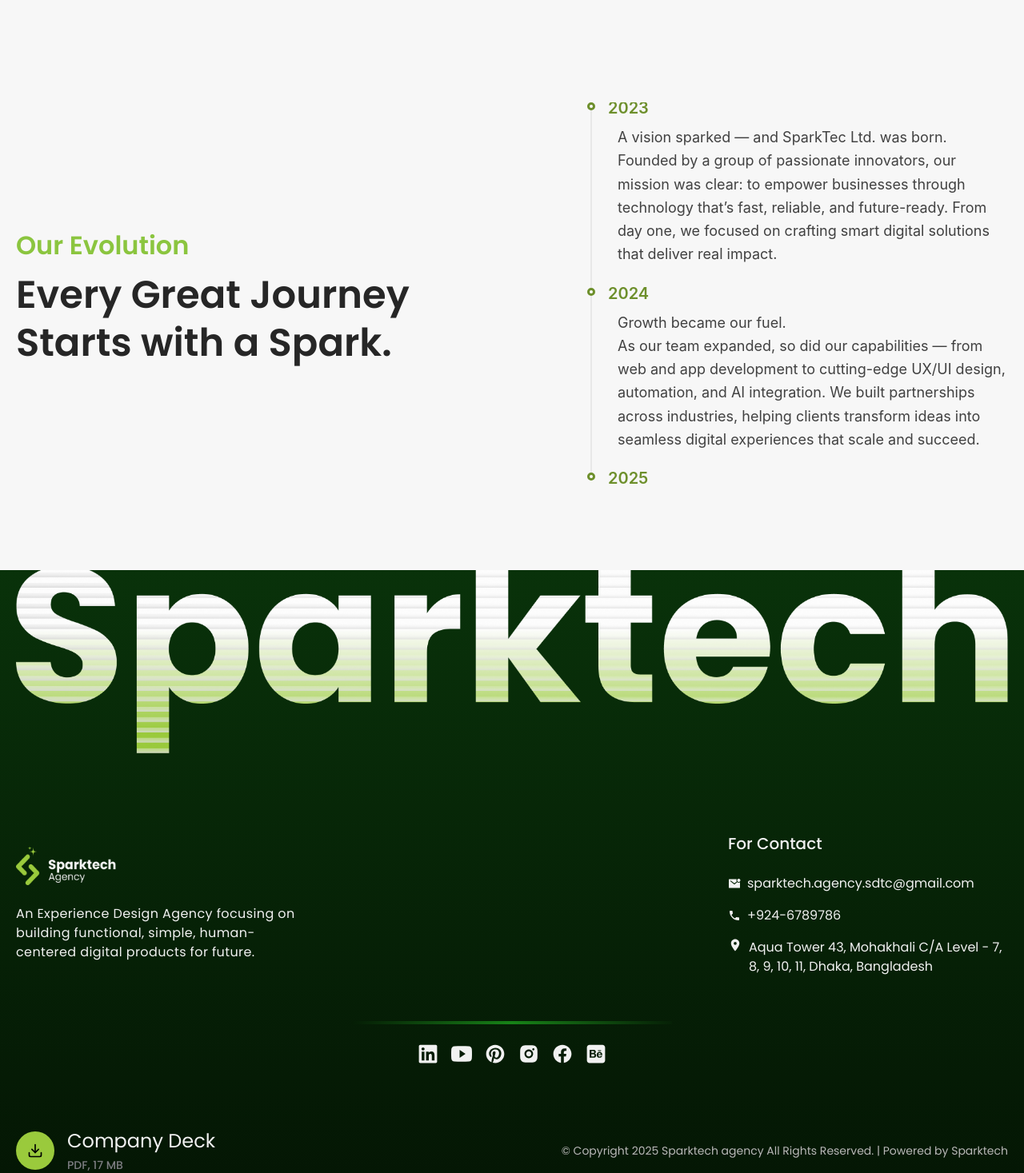
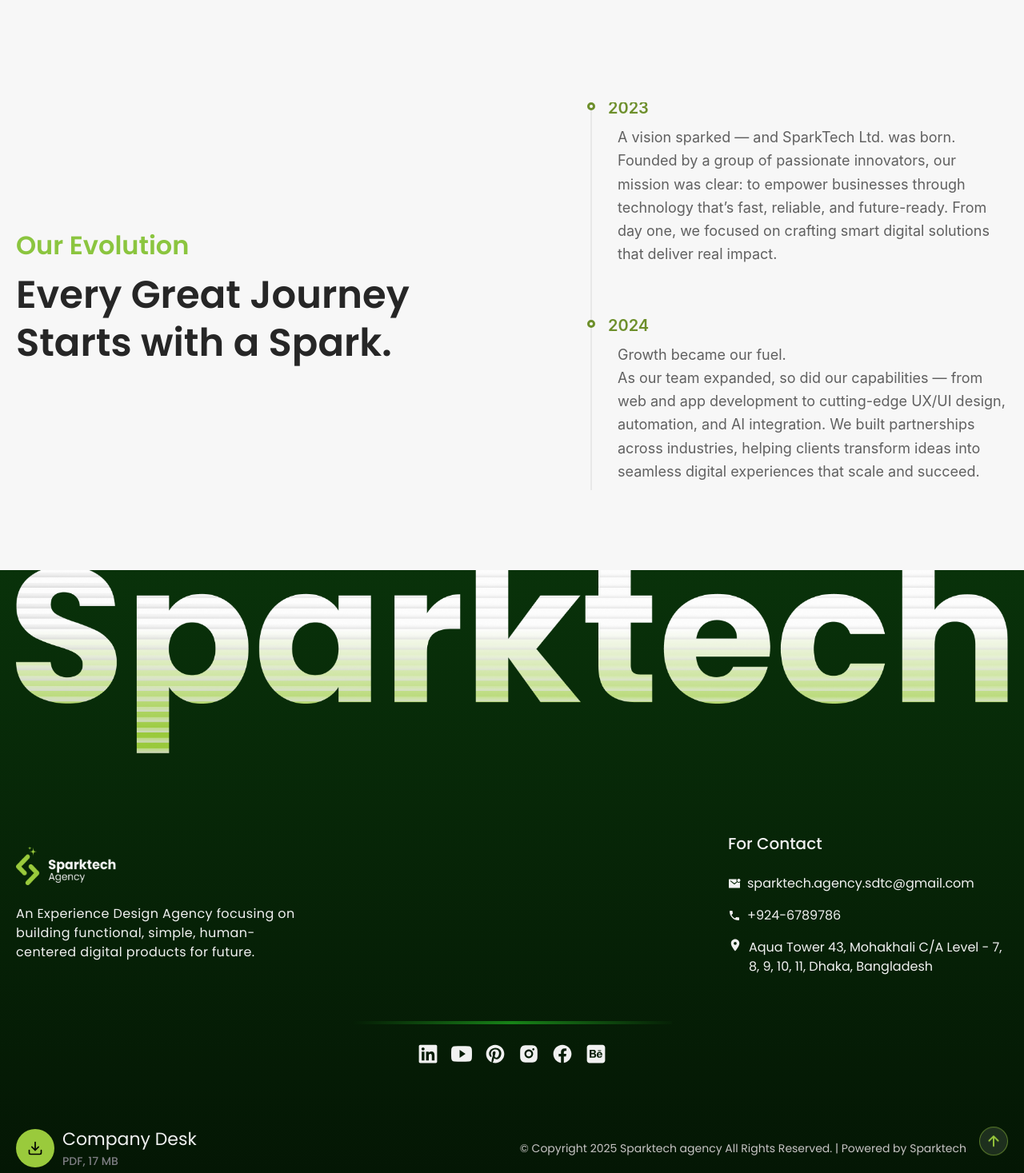
Before and after one commit to sparktechagency/sparktechagency-web-front-end, a Next.js app: page / in a window 1280 px wide. Shown: the part 5303-6770 px from the top of the page at 80% size. Built offline with nearby package versions, Linux system fonts and the light colour scheme; what @ant-design/nextjs-registry would draw is missing.

Commit message:
update contain

```diff
--- a/src/constants/home-data.tsx
+++ b/src/constants/home-data.tsx
@@ -1,5 +1,5 @@
 import { PiHandshake, PiUsersThreeDuotone } from "react-icons/pi";
-import {  FaLaptopCode, FaSmile } from "react-icons/fa";
+import { FaLaptopCode, FaSmile } from "react-icons/fa";
 import { FaCode, FaAward } from "react-icons/fa6";
 import { GiGlobe } from "react-icons/gi";
 import { BrainCircuit, ChartColumnBig, Handshake } from "lucide-react";
@@ -56,13 +56,13 @@ const statsData = [
   },
   {
     id: 3,
-    icon: <FaAward  />,
+    icon: <FaAward />,
     value: "80%",
     title: "Repeat Business",
   },
   {
     id: 4,
-    icon: <FaSmile  />,
+    icon: <FaSmile />,
     value: "99%",
     title: "Customer Satisfaction",
   },
@@ -74,8 +74,8 @@ const statsData = [
     children: (
       <div>
         <p className="text-xl font-semibold text-[#6D8F2B] mb-2">2023</p>
-          <p className="text-[#414141] max-w-[500px] leading-relaxed text-[18px] ps-3">
-            A vision sparked — and SparkTec Ltd. was born. <br />
+        <p className="text-[#606060] max-w-[500px] leading-relaxed text-[18px] ps-3">
+          A vision sparked — and SparkTech Ltd. was born. <br />
           Founded by a group of passionate innovators, our mission was clear:
           to empower businesses through technology that’s fast, reliable, and
           future-ready. From day one, we focused on crafting smart digital
@@ -89,7 +89,7 @@ const statsData = [
     children: (
       <div>
         <p className="text-xl font-semibold text-[#6D8F2B] mb-2">2024</p>
-          <p className="text-[#414141] max-w-[500px] leading-relaxed text-[18px] ps-3">
+        <p className="text-[#606060] max-w-[500px] leading-relaxed text-[18px] ps-3">
           Growth became our fuel. <br />
           As our team expanded, so did our capabilities — from web and app development to cutting-edge UX/UI design, automation, and AI integration.  We built partnerships across industries, helping clients transform ideas into seamless digital experiences that scale and succeed.
         </p>
@@ -101,13 +101,25 @@ const statsData = [
     children: (
       <div>
         <p className="text-xl font-semibold text-[#6D8F2B] mb-2">2025</p>
-          <p className="text-[#414141] max-w-[500px] leading-relaxed text-[18px] ps-3 ">
-            Growth became our fuel. <br />
-          As our team expanded, so did our capabilities — from web and app development to cutting-edge UX/UI design, automation, and AI integration.  We built partnerships across industries, helping clients transform ideas into seamless digital experiences that scale and succeed.
+        <p className="text-[#606060] max-w-[500px] leading-relaxed text-[18px] ps-3 ">
+          Innovation defines who we are today. <br />
+          Innovation defines who we are today. SparkTech continues to push boundaries with intelligent solutions that merge creativity, strategy, and technology. Our journey is just beginning — and we’re committed to shaping the digital future with passion, precision, and purpose.SparkTech embraced new technologies and smarter workflows to help clients stay ahead in the digital era. We launched next-generation projects that merged automation, data intelligence, and creative UX/UI innovation.
+        </p>
+      </div>
+    ),
+  },
+   {
+    color: "#6D8F2B",
+    children: (
+      <div>
+        <p className="text-xl font-semibold text-[#6D8F2B] mb-2">In Future</p>
+        <p className="text-[#606060] max-w-[500px] leading-relaxed text-[18px] ps-3 ">
+          As we move forward, our focus is on sustainability, innovation, and human-centered technology.
+          SparkTec aims to lead the next wave of digital evolution — building smarter, faster, and more connected experiences for the world.
         </p>
       </div>
     ),
   },
 ];
 
-export { members, statsData , BoostBusinessData , OurEvolutionData};
+export { members, statsData, BoostBusinessData, OurEvolutionData };
--- a/src/feature/home/our-evolution/OurEvolution.tsx
+++ b/src/feature/home/our-evolution/OurEvolution.tsx
@@ -1,6 +1,6 @@
 
 import React from "react";
-import { Timeline } from "antd";
+import { ConfigProvider, Timeline } from "antd";
 import { OurEvolutionData } from "@/constants/home-data";
 
 const OurEvolution = () => {
@@ -20,7 +20,17 @@ const OurEvolution = () => {
       {/* Timeline */}
       <div className="flex-1 max-h-[485px] w-full overflow-y-auto  ">
         <div className=" flex items-center justify-end">
-        <Timeline items={OurEvolutionData} />
+          <ConfigProvider
+            theme={{
+              components: {
+                Timeline: {
+                  itemPaddingBottom: 60,
+                },
+              },
+            }}
+          >
+            <Timeline items={OurEvolutionData} />
+          </ConfigProvider>
         </div>
       </div>
 
--- a/src/shared/Footer.tsx
+++ b/src/shared/Footer.tsx
@@ -3,9 +3,10 @@ import Image from "next/image";
 import Link from "next/link";
 import { FaLinkedin } from "react-icons/fa";
 import { FaSquareBehance } from "react-icons/fa6";
-import { IoLogoFacebook, IoLogoPinterest, IoLogoYoutube, IoMailUnreadSharp } from "react-icons/io5";
+import {  IoLogoFacebook, IoLogoPinterest, IoLogoYoutube, IoMailUnreadSharp } from "react-icons/io5";
 import { MdLocalPhone, MdLocationOn } from "react-icons/md";
 import { RiInstagramFill } from "react-icons/ri";
+import Upbutton from "./Upbutton";
 
 const socialMedias = [
   { icon: <FaLinkedin />, link: "mailto:ZvV1l@example.com" },
@@ -53,7 +54,7 @@ const Footer = () => {
       </div>
 
       <div className="container flex flex-col md:flex-row  justify-between items-center md:flex-center    text-white pb-14 ">
-        <div className=" flex items-center gap-4   text-white">
+        <div className=" flex items-center gap-2.5   text-white">
           {/* Download Button */}
           <a
             href="https://drive.google.com/file/d/1rg_CRbQDkNwv0j2QWlA16vD2tMaxJNYu/view?usp=sharing"
@@ -65,13 +66,17 @@ const Footer = () => {
 
           {/* Text Section */}
           <div className="flex flex-col  gap-y-1 leading-tight">
-            <p className="text-[16px] lg:text-2xl font-light text-[#F1F1F1]">Company Deck</p>
+            <p className="text-[16px] lg:text-[22px] font-light text-[#F1F1F1]">Company Desk</p>
             <p className="text-sm text-[#7d7d82] font-medium">PDF, 17 MB</p>
           </div>
         </div>
-        <p className="text-[#b9b8b8] text-sm mb-0 justify-end">
-         © Copyright 2025 Sparktech agency  All Rights Reserved. | Powered by Sparktech
-        </p>
+
+        <div className="flex items-center  justify-end gap-4 ">
+          <p className="text-[#c7c4c4] text-sm mb-0 ">
+            © Copyright 2025 Sparktech agency  All Rights Reserved. | Powered by Sparktech
+          </p>
+          <Upbutton />
+        </div>
       </div>
     </footer>
   );
--- a/src/shared/PageBanner.tsx
+++ b/src/shared/PageBanner.tsx
@@ -19,7 +19,7 @@ export default function PageBanner({
   useEffect(() => {
     if (isPrimary && imgRef.current) {
       gsap.to(imgRef.current, {
-        rotate: 360,
+        rotate: -360,
         duration: 80,
         ease: "none",
         repeat: -1,
@@ -54,7 +54,7 @@ export default function PageBanner({
             alt="rocket"
             width={1000}
             height={800}
-            className="absolute lg:w-[66%] 2xl:w-[52%] bottom-0 left-1/2 -translate-x-1/2 translate-y-[52%] -z-10 opacity-45"
+            className="absolute lg:w-[66%] 2xl:w-[52%] bottom-0 left-1/2 -translate-x-1/2 translate-y-[52%] -z-10 opacity-55"
           />
 
           {/* Black gradient overlay */}
--- /dev/null
+++ b/src/shared/Upbutton.tsx
@@ -0,0 +1,16 @@
+"use client";
+import React from 'react';
+import { IoArrowUpOutline } from 'react-icons/io5';
+
+const Upbutton = () => {
+    return (
+        <button
+            onClick={() => window.scrollTo({ top: 0, behavior: "smooth" })}
+            className=" border border-primary/50 rounded-full w-9 h-9 flex-center animate-bounce bg-white/10 cursor-pointer"
+        >
+            <IoArrowUpOutline size={20} color="#9aca3c" />
+        </button>
+    );
+};
+
+export default Upbutton;
--- a/src/shared/chatbot/Chatbot.tsx
+++ b/src/shared/chatbot/Chatbot.tsx
@@ -35,7 +35,7 @@ export default function ChatBot() {
       {!isOpen && (
         <button
           onClick={() => setIsOpen(true)}
-          className="fixed bottom-24 right-6 lg:right-20 md:bottom-8 lg:bottom-24 md:right-8 w-16 h-16 rounded-full  hover:scale-110 transition-all duration-300 flex items-center justify-center z-40 custom-shadow cursor-pointer backdrop-blur-sm"
+          className="fixed bottom-24 right-6 lg:right-20 md:bottom-8 lg:bottom-[300px] md:right-8 w-16 h-16 rounded-full  hover:scale-110 transition-all duration-300 flex items-center justify-center z-40 custom-shadow cursor-pointer backdrop-blur-sm"
         >
           <Image src="/assets/chatbot-logo.png" alt="chatbot Logo" height={80} width={80} className="h-9 w-9 object-fill mt-2" />
         </button>
@@ -47,7 +47,7 @@ export default function ChatBot() {
           {/* Header */}
           <div className="bg-linear-to-r from-lime-400 to-green-500 p-4 rounded-t-2xl flex items-center justify-between">
             <div>
-              <h3 className="font-bold text-slate-900">Sparktech Support</h3>
+              <h3 className="font-bold text-gray-800">Sparktech Support</h3>
               <p className="text-xs text-slate-700">Always here to help</p>
             </div>
             <button
```
Also changed, not shown: src/feature/services/components/what-we-do/ServiceContent.tsx (+5 -5 lines). Lines whose indentation alone changed are shown as unchanged.
